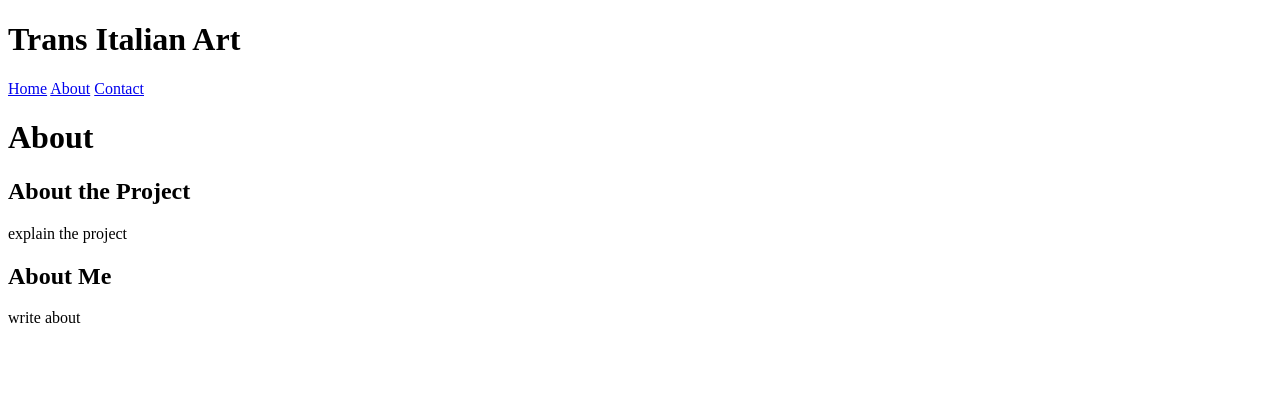
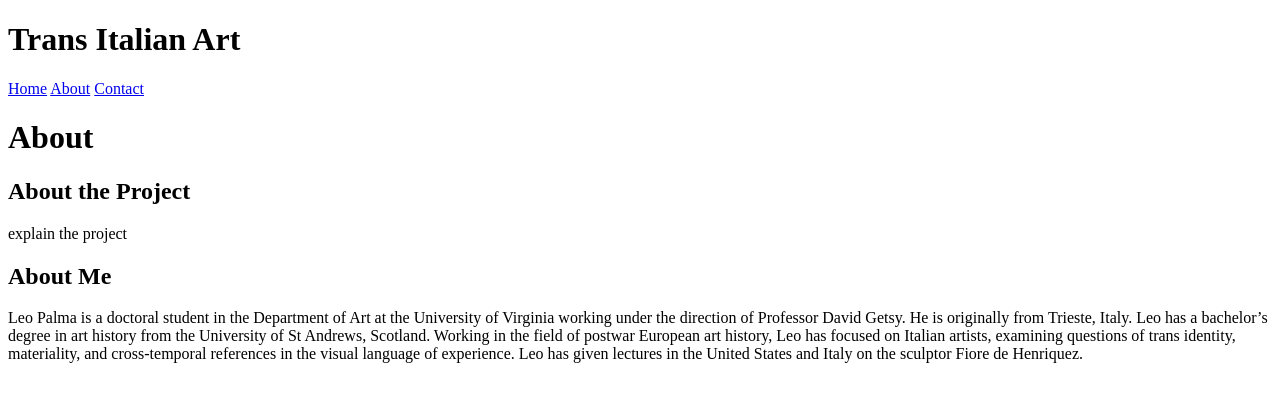
Before and after one commit to leoopalma/leoopalma.github.io, a plain HTML site: page project-prototype/about.html in a window 1280 px wide. Drawn offline with Linux system fonts and the light colour scheme.

Commit message:
about me section

```diff
--- a/project-prototype/about.html
+++ b/project-prototype/about.html
@@ -20,7 +20,7 @@
     <h2>About the Project</h2>
     <p>explain the project</p>
     <h2>About Me</h2>
-    <p> write about</p>
+    <p>Leo Palma is a doctoral student in the Department of Art at the University of Virginia working under the direction of Professor David Getsy. He is originally from Trieste, Italy. Leo has a bachelor’s degree in art history from the University of St Andrews, Scotland. Working in the field of postwar European art history, Leo has focused on Italian artists, examining questions of trans identity, materiality, and cross-temporal references in the visual language of experience. Leo has given lectures in the United States and Italy on the sculptor Fiore de Henriquez.</p>
 </main>
 </body>
 </html>
```
